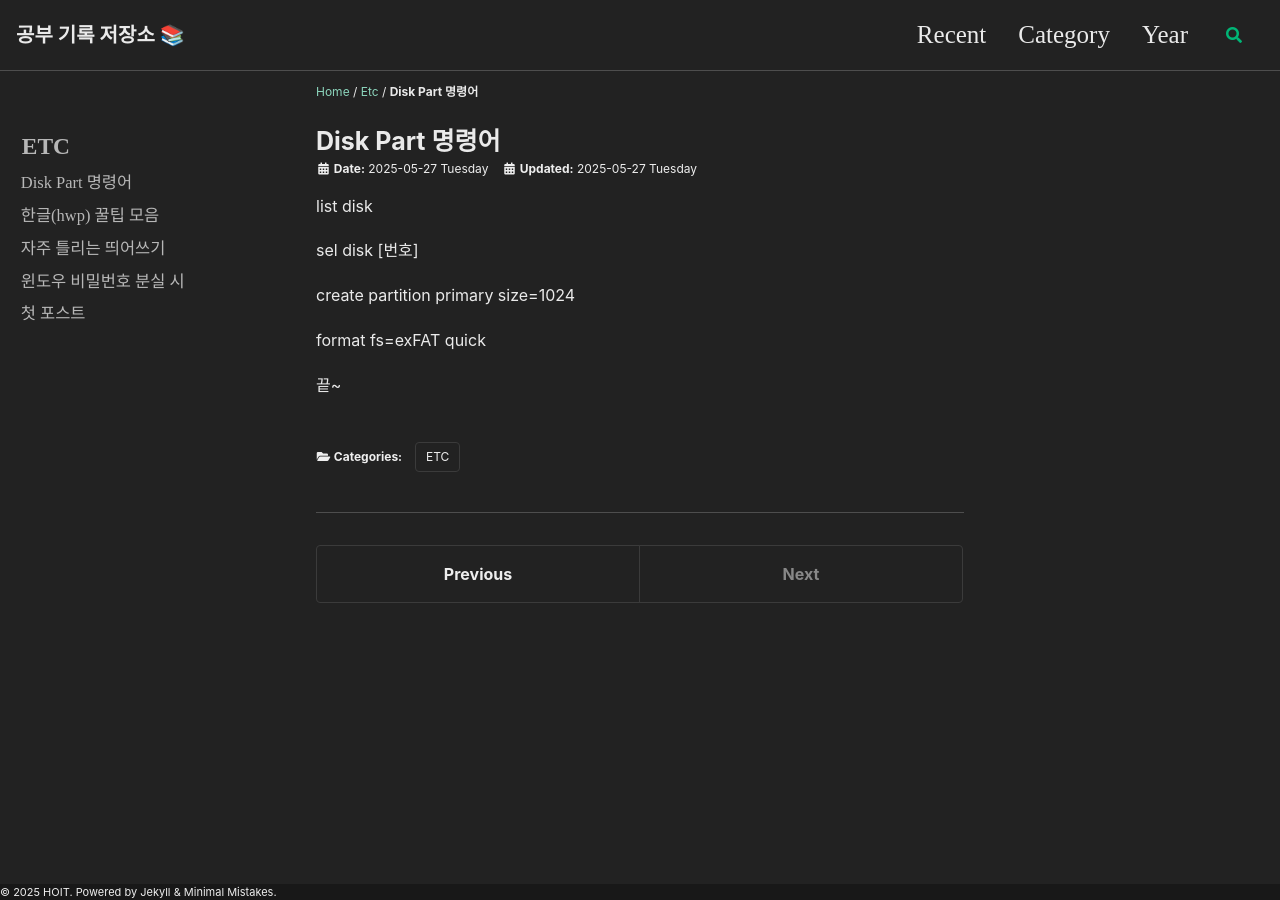
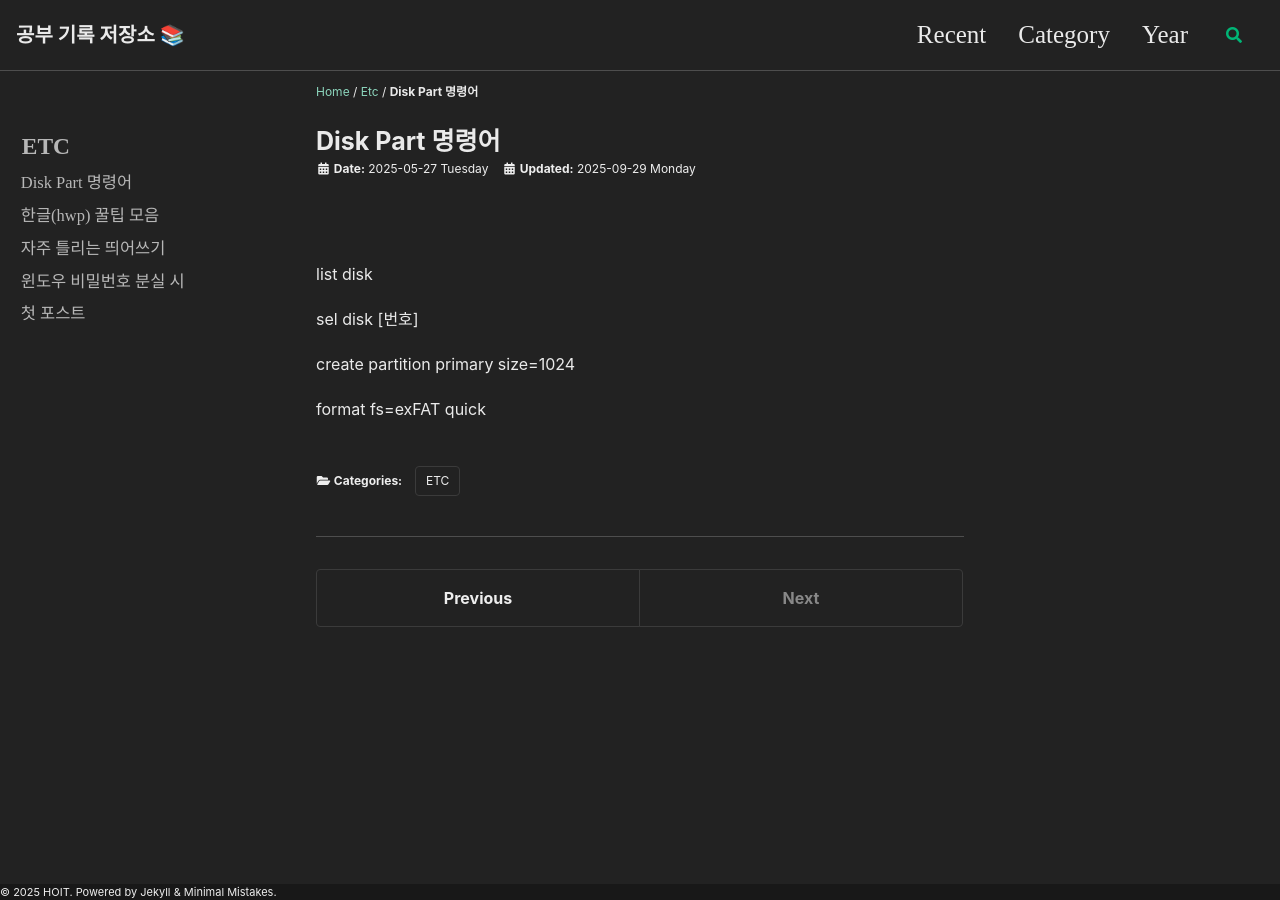
Before and after one commit to Hovember/Hovember.github.io, a Jekyll site: the page built from _posts/ETC/2025-05-27-diskpart.md, in a window 1280 px wide. Built offline with Jekyll 4.4.1, drawn with Linux system fonts in a browser that asks for light colours; cached includes are drawn as plain includes; some web fonts are replaced.

Commit message:
Update 2025-05-27-diskpart.md

```diff
--- a/_posts/ETC/2025-05-27-diskpart.md
+++ b/_posts/ETC/2025-05-27-diskpart.md
@@ -5,8 +5,11 @@ excerpt: "윈도우 DiskPart 명령어 모음"
 categories:
   - ETC
 date: 2025-05-27
-last_modified_at: 2025-05-27
+last_modified_at: 2025-09-29
 ---
+
+<br>
+<br>
 
 list disk
 
@@ -15,5 +18,3 @@ sel disk [번호]
 create partition primary size=1024
 
 format fs=exFAT quick
-
-끝~
```
